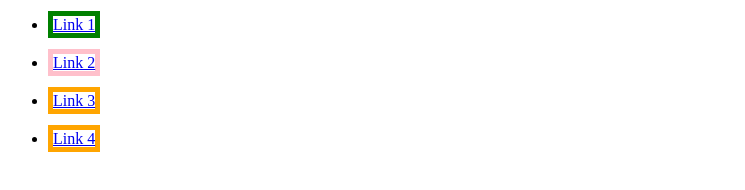
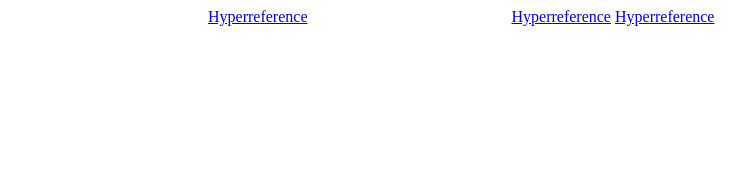
Before and after one commit to StarfarerM42/University-Letter, a website: page index.html in a window 1280 px wide. Shown: the whole page, without its empty margins (132-877 px from the left). Drawn offline with Linux system fonts and the light colour scheme.

Commit message:
inline elements

```diff
--- a/index.css
+++ b/index.css
@@ -10,9 +10,9 @@
 	width: 1000px;
 	margin: 0 auto;
 }
-li {
+/* li {
 	margin-bottom: 20px;
-}
+} */
 /* span {
 	font-size: 200%;
 }
@@ -54,7 +54,7 @@ tbody tr:nth-child(2n + 2) {
 	list-style-type: none;
 	border-bottom: 1px solid grey;
 } */
-a {
+/* a {
 	border: 5px solid grey;
 }
 a[title] {
@@ -66,4 +66,8 @@ a[href*='contact'] {
 }
 a[href^='https'] {
 	border-color: green;
+} */
+.one {
+	margin: 100px 100px 100px 100px;
+	padding: 100px 100px 100px 100px;
 }
--- a/index.html
+++ b/index.html
@@ -15,18 +15,21 @@
 	</head>
 	<body>
 		<div class="container">
-			<ul>
-				<li><a href="https://example.com">Link 1</a></li>
-				<li>
-					<a
-						href="http://example.com"
-						title="Visit example.com"
-						>Link 2</a
-					>
-				</li>
-				<li><a href="/contact">Link 3</a></li>
-				<li><a href="../contact/index.html">Link 4</a></li>
-			</ul>
+			<a
+				class="one"
+				href="#"
+				>Hyperreference</a
+			>
+			<a
+				class="two"
+				href="#"
+				>Hyperreference</a
+			>
+			<a
+				class="three"
+				href="#"
+				>Hyperreference</a
+			>
 		</div>
 	</body>
 </html>
```
